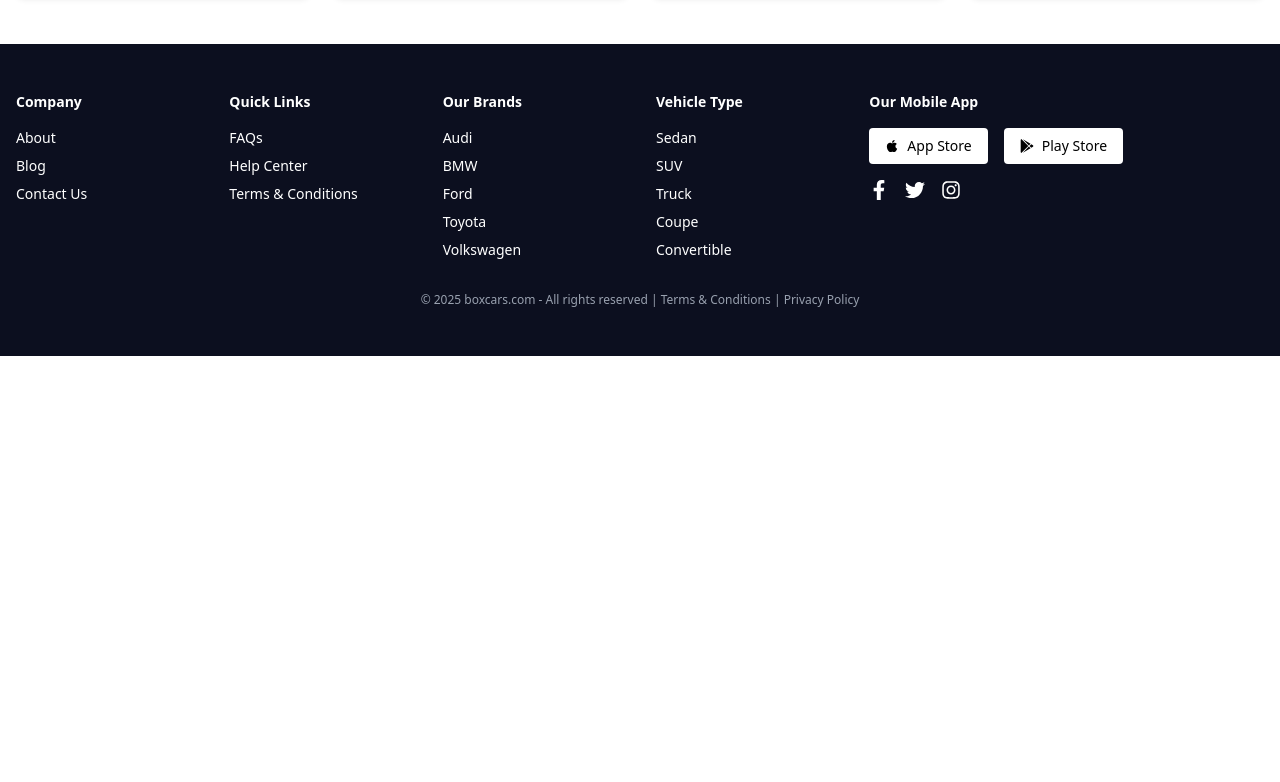
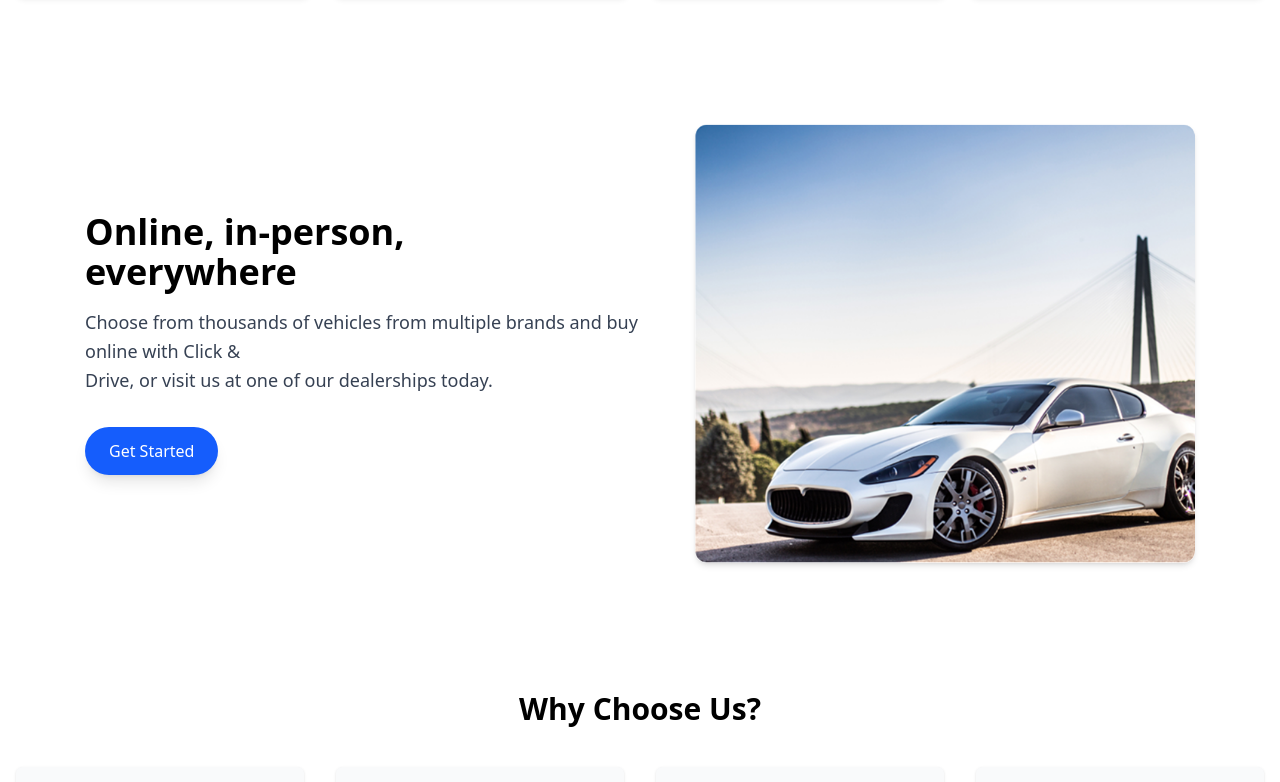
Before and after one commit to AhmedSamyEid/car_dealer_website, a Next.js app: page /home5 in a window 1280 px wide. Shown: the part 2380-3162 px from the top of the page. Before the commit the page ends 2736 px from the top, so only its background shows below. Built offline with nearby package versions, Linux system fonts and the light colour scheme.

Commit message:
Add : Onlineinperson && WhyChooseUs in home5

```diff
--- a/src/app/home5/page.tsx
+++ b/src/app/home5/page.tsx
@@ -1,11 +1,14 @@
 import HeroSection from "@/components/mercedes_benz/HeroSection";
+import { WhyChooseUs } from "@/components/why_choose_us/WhyChooseUs";
+import Onlineinperson from "@/components/online_in_person/Onlineperson";
 import TheMostSearchedCars from "@/components/themostsearched/TheMostSearched";
-export  default function home5 (){
-return (
-  <div>
-    <HeroSection />
-    <TheMostSearchedCars />
-
-  </div>
-)
+export default function home5() {
+  return (
+    <div>
+      <HeroSection />
+      <TheMostSearchedCars />
+      <Onlineinperson />
+      <WhyChooseUs />
+    </div>
+  );
 }
--- /dev/null
+++ b/src/components/online_in_person/Onlineperson.tsx
@@ -0,0 +1,17 @@
+'use client'
+import Image from "next/image";
+
+export default function Onlineinperson() {
+  return (
+    <div className="flex flex-col md:flex-row justify-around items-center gap-6  px-6 md:px-20 py-20 bg-white">
+      <div className="max-w-xl">
+        <h2 className="text-4xl font-bold mb-4">Online, in-person,<br/> everywhere</h2>
+        <p className="text-lg text-gray-700 mb-8 leading-relaxed">Choose from thousands of vehicles from multiple brands and buy online with Click &<br/> Drive, or visit us at one of our dealerships today.</p>
+        <button className="px-6 py-3 bg-blue-600 text-white rounded-full shadow-lg hover:bg-blue-700 transition duration-300">Get Started</button>
+      </div>
+      <div className="flex-shrink-0">
+        <Image src="/image/h21.jpg.png" alt="car" width={500} height={500} className="rounded-xl shadow-md" />
+      </div>
+    </div>
+  );
+}
```
Also changed, not shown: public/image/h21.jpg.png (added).
